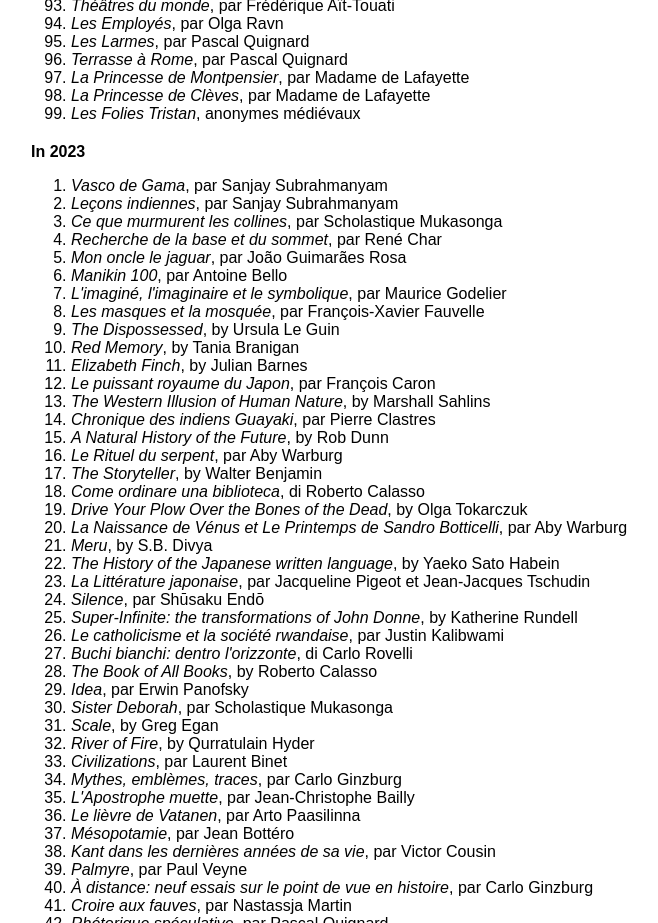
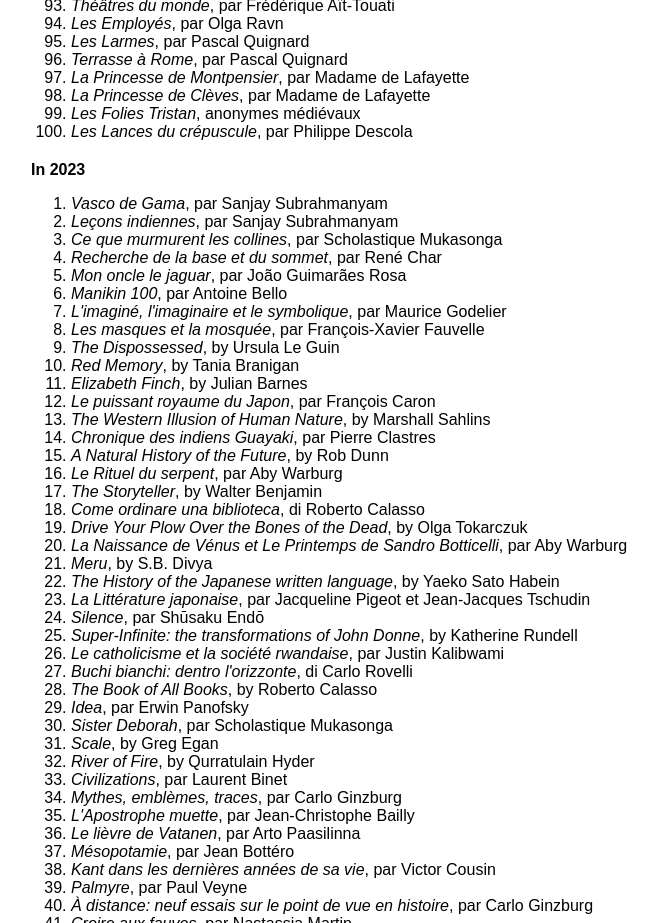
Before and after one commit to rgs/rgs.github.com, a plain HTML site: page books.html in a window 1280 px wide. Shown: the part 1801-2724 px from the top of the page, without its empty margins (225-883 px from the left). Drawn offline with Linux system fonts and the light colour scheme.

Commit message:
100th book of the year

```diff
--- a/books.html
+++ b/books.html
@@ -107,6 +107,7 @@ Alessandro Pignocchi</li>
 <li><i>La Princesse de Montpensier</i>, par Madame de Lafayette</li>
 <li><i>La Princesse de Cl&egrave;ves</i>, par Madame de Lafayette</li>
 <li><i>Les Folies Tristan</i>, anonymes m&eacute;di&eacute;vaux</li>
+<li><i>Les Lances du cr&eacute;puscule</i>, par Philippe Descola</li>
 </ol>
 <h4>In 2023</h4>
 <ol>
```
